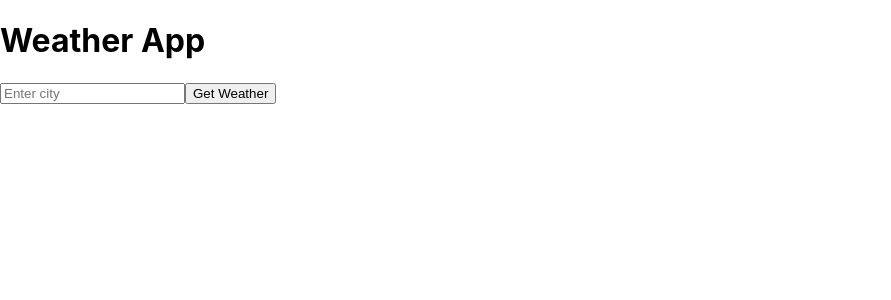
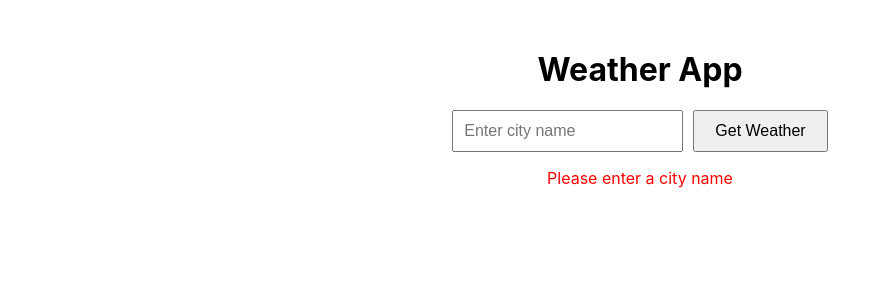
Before and after one commit to nataliethomas04/automation-project, a React (Create React App) app: page / in a window 1280 px wide. Both pictures are taken after a click on the button "Get Weather". Shown: the top 300 px of the page, without its empty margins (0-891 px from the left). Built offline with nearby package versions, Linux system fonts and the light colour scheme; no server answers.

Commit message:
testing deployment

```diff
--- a/src/App.js
+++ b/src/App.js
@@ -3,28 +3,54 @@ import React, { useState } from 'react';
 function App() {
   const [city, setCity] = useState('');
   const [weather, setWeather] = useState(null);
+  const [error, setError] = useState('');
+
+  const apiKey = '276fe28d3d1e39aea70485b108a022e9';  // Replace with your actual API key
 
   const fetchWeather = async () => {
-    const response = await fetch(`https://api.openweathermap.org/data/2.5/weather?q=${city}&appid=YOUR_API_KEY`);
-    const data = await response.json();
-    setWeather(data);
+    if (city.trim() === '') {
+      setError('Please enter a city name');
+      return;
+    }
+
+    setError('');
+    setWeather(null);
+
+    const apiUrl = `https://api.openweathermap.org/data/2.5/weather?q=${city}&appid=${apiKey}&units=metric`;
+
+    try {
+      const response = await fetch(apiUrl);
+      if (!response.ok) {
+        throw new Error('City not found');
+      }
+      const data = await response.json();
+      setWeather(data);
+    } catch (error) {
+      setError(error.message);
+    }
   };
 
   return (
-    <div>
+    <div style={{ textAlign: 'center', marginTop: '50px' }}>
       <h1>Weather App</h1>
       <input
         type="text"
         value={city}
         onChange={(e) => setCity(e.target.value)}
-        placeholder="Enter city"
+        placeholder="Enter city name"
+        style={{ padding: '10px', fontSize: '16px' }}
       />
-      <button onClick={fetchWeather}>Get Weather</button>
+      <button onClick={fetchWeather} style={{ padding: '10px 20px', fontSize: '16px', marginLeft: '10px' }}>
+        Get Weather
+      </button>
+      {error && <p style={{ color: 'red' }}>{error}</p>}
       {weather && (
-        <div>
-          <h2>{weather.name}</h2>
-          <p>Temperature: {Math.round(weather.main.temp - 273.15)}°C</p>
+        <div style={{ marginTop: '20px' }}>
+          <h2>Weather in {weather.name}</h2>
+          <p>Temperature: {weather.main.temp} °C</p>
           <p>Weather: {weather.weather[0].description}</p>
+          <p>Humidity: {weather.main.humidity} %</p>
+          <p>Wind Speed: {weather.wind.speed} m/s</p>
         </div>
       )}
     </div>
```
